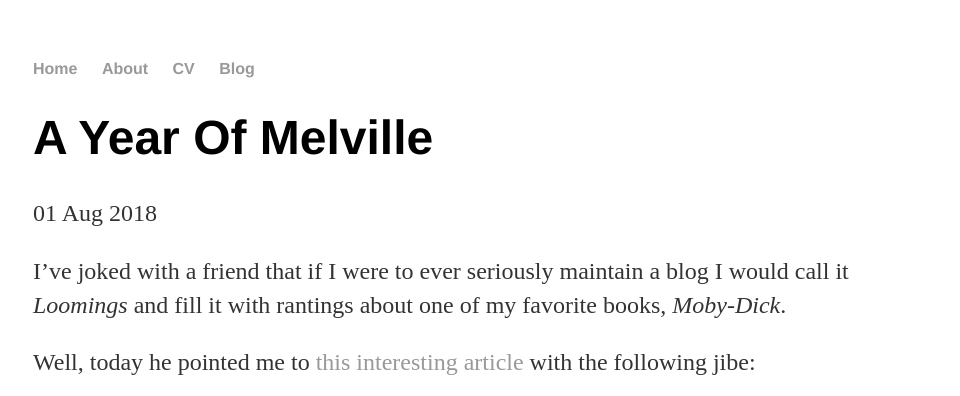
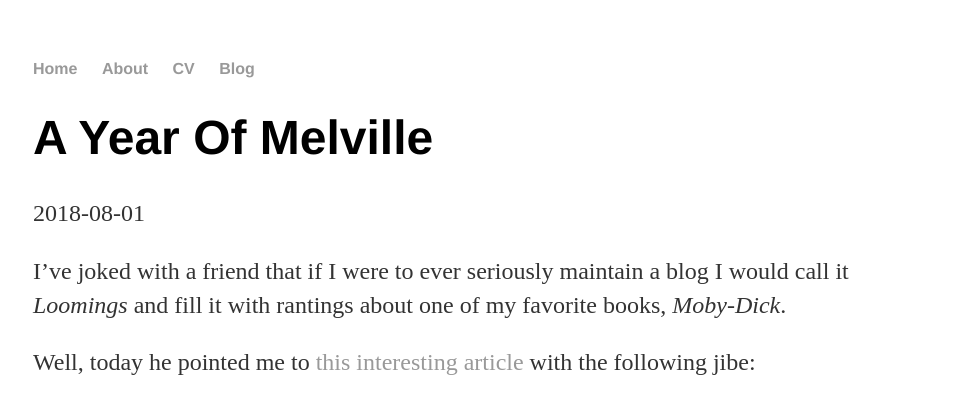
Before and after one commit to dmaddock1/dmaddock1.github.io, a Jekyll site: the page built from _posts/2018-08-01-a-year-of-melville.md, in a window 1280 px wide. Shown: the top 396 px of the page, without its empty margins (159-1119 px from the left). Built offline with Jekyll 4.4.1, drawn with Linux system fonts in a browser that asks for light colours; our own code applies the rules of GitHub Pages for plain Markdown files.

Commit message:
Update post.html
Change date format used for blog index

```diff
--- a/_layouts/post.html
+++ b/_layouts/post.html
@@ -2,7 +2,7 @@
 layout: default
 ---
 <h1>{{ page.title }}</h1>
-<p class="meta">{{ page.date | date_to_string }}</p>
+<p class="meta">{{ page.date | date: "%F" }}</p>
 
 <div class="post">
   {{ content }}
```
